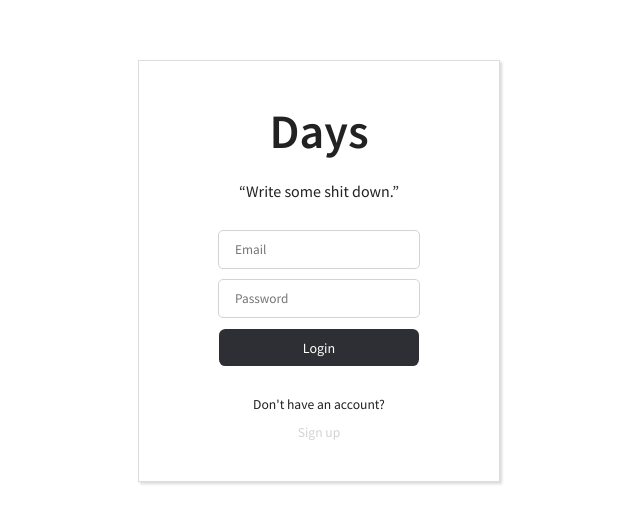
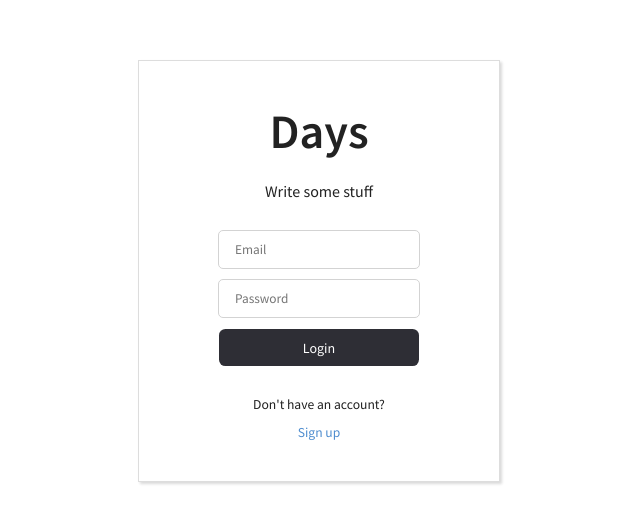
Before and after one commit to AlexeiVorobev/days, a React (Vite) app in the folder client/: page /login in a window 1280 px wide. Shown: the part 129-652 px from the top of the page, without its empty margins (321-961 px from the left). Built offline with nearby package versions, Linux system fonts and the light colour scheme.

Commit message:
Change welcome messages

```diff
--- a/client/src/index.css
+++ b/client/src/index.css
@@ -135,6 +135,9 @@ input {
   margin-top: 30px;
   margin-bottom: 8px;
   font-size: 0.85rem;
+}
+.subscript a {
+  color: var(--sassy-color) !important;
 }
 
 .form-container a {
--- a/client/src/routes/Login.jsx
+++ b/client/src/routes/Login.jsx
@@ -61,7 +61,7 @@ export default function Login() {
     <div className="form-container">
       <section className="heading">
         <h1>Days</h1>
-        <p>“Write some shit down.”</p>
+        <p>Write some stuff</p>
       </section>
 
       <form onSubmit={onSubmit}>
--- a/client/src/routes/Register.jsx
+++ b/client/src/routes/Register.jsx
@@ -58,7 +58,7 @@ export default function Register() {
     <div className="form-container">
       <section className="heading">
         <h1>Days</h1>
-        <p>“Write some shit down.”</p>
+        <p>Sign-up now and start writing</p>
       </section>
 
       <form onSubmit={onSubmit}>
```
